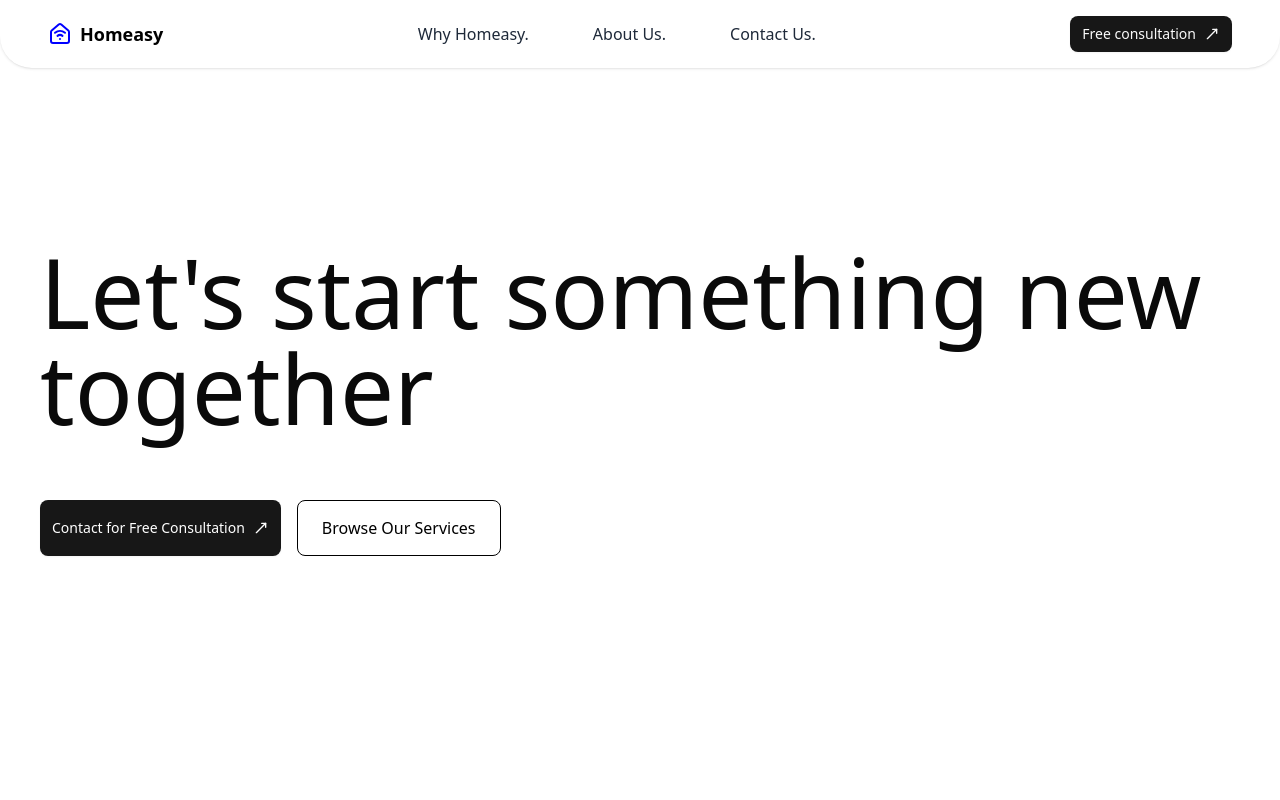
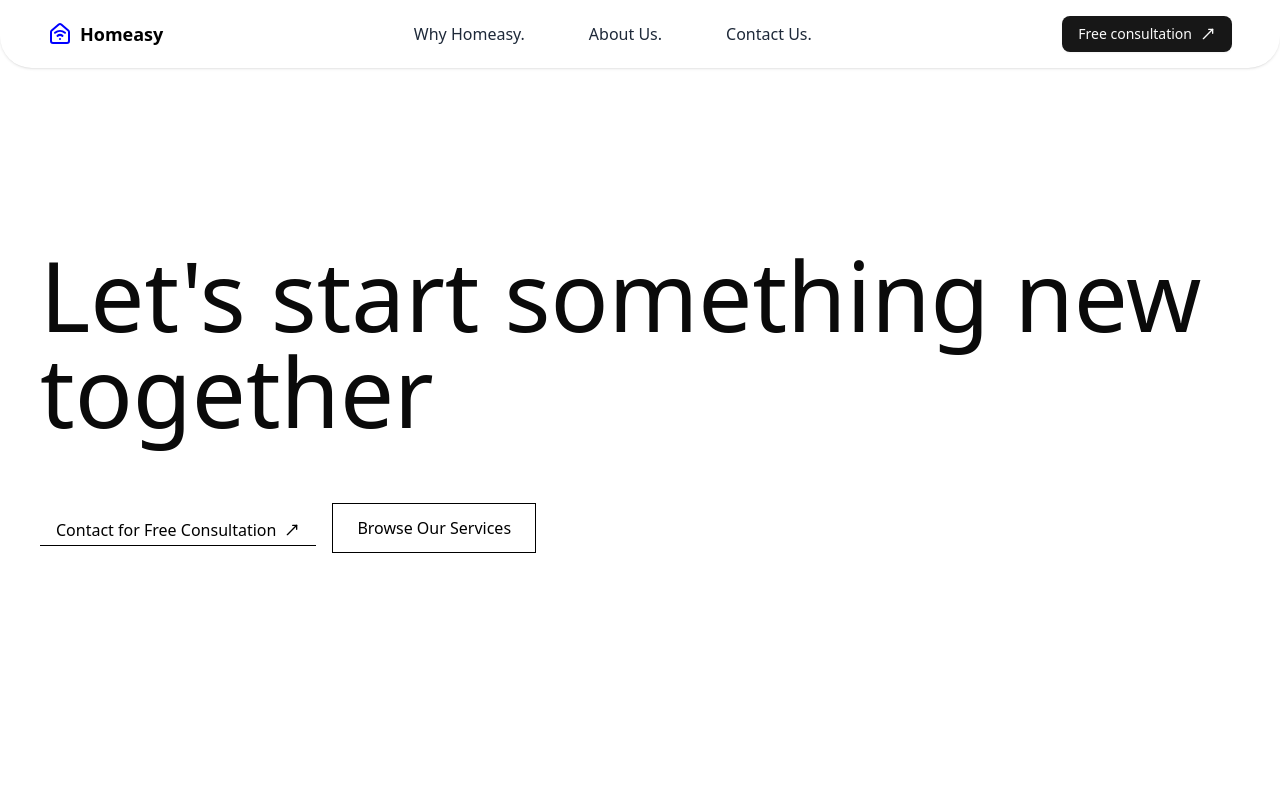
Before and after one commit to Amitkr77/homeasy, a Next.js app: page /contact in a window 1280 px wide. Shown: the top 800 px of the page. Built offline with nearby package versions, Linux system fonts and the light colour scheme.

Commit message:
fixed some frontend bugs

```diff
--- a/src/app/contact/page.jsx
+++ b/src/app/contact/page.jsx
@@ -45,11 +45,13 @@ export default function page() {
         </h1>
         <div
           ref={buttonRef}
-          className="flex flex-col sm:flex-row sm:space-x-4 space-y-4 sm:space-y-0 mt-10"
+          className="flex flex-col items-center sm:flex-row sm:space-x-4 space-y-4 sm:space-y-0 mt-10"
         >
-
-          <FreeConsultationModal buttonClass="text-white py-7 rounded-md  hover:bg-black  " triggerText=" Contact for Free Consultation" />
-          <button className="border border-black text-black py-3 px-6 rounded-md transition cursor-pointer">
+          <FreeConsultationModal
+            buttonClass="text-white  bg-white  text-black  text-base hover:bg-none hover:bg-transparent shadow-none relative after:content-[''] after:absolute after:left-0 after:bottom-0 after:h-[1px] after:w-full after:bg-current after:transition-all after:duration-300 "
+            triggerText=" Contact for Free Consultation"
+          />
+          <button className="border border-black text-black py-3 px-6  transition cursor-pointer hover:bg-black hover:text-white">
             Browse Our Services
           </button>
         </div>
@@ -150,7 +152,7 @@ export default function page() {
 
       {/* CTA */}
       <section className="py-20 sm:py-28 bg-black text-white text-left px-6 sm:px-10">
-        <div className="max-w-5xl mx-auto">
+        <div className="max-w-7xl mx-auto">
           <h2 className="text-4xl sm:text-5xl md:text-6xl font-bold leading-tight mb-6">
             Let's Create Something Exceptional, Together.
           </h2>
@@ -160,7 +162,7 @@ export default function page() {
             <br className="hidden sm:block" />
             Let’s connect and explore how we can bring your ideas to life.
           </p>
-          <button className="text-base sm:text-lg md:text-xl font-semibold py-4 px-8 sm:px-10 rounded-md border-2 border-white bg-black transition duration-300 hover:bg-white hover:text-black hover:border-black">
+          <button className="text-base sm:text-lg md:text-xl font-semibold py-4 px-8 sm:px-10  border-2 border-white bg-black transition duration-300 hover:bg-white hover:text-black hover:border-black">
             Book a Discovery Call
           </button>
         </div>
--- a/src/components/Footer.jsx
+++ b/src/components/Footer.jsx
@@ -1,7 +1,6 @@
 "use client";
 
 import React from "react";
-import { MoveUpRight } from "lucide-react"; // Assuming you're using lucide-react-icons package
 import { gsap } from "gsap";
 import { useEffect, useRef } from "react";
 import { Linkedin, Instagram, Facebook } from "lucide-react"; // Import icons from lucide-react
@@ -31,7 +30,7 @@ function Footer() {
       className="bg-gradient-to-t from-gray-800 to-black text-white py-16 px-8 md:px-24 space-y-12"
     >
       {/* Hero Section: Heading + CTA centered */}
-      <div className="flex flex-col lg:flex-row items-start lg:items-center justify-between  gap-10 bg-black px-6 py-16 rounded-3xl">
+      <div className="flex flex-col lg:flex-row items-start lg:items-end justify-between  gap-10 bg-black px-6 py-16 rounded-3xl">
         <div className="max-w-3xl text-white">
           <h1 className="text-4xl sm:text-5xl lg:text-6xl font-bold leading-tight mb-6">
             Have a World-Changing Idea? <br className="hidden sm:block" />
@@ -43,19 +42,10 @@ function Footer() {
           </p>
         </div>
 
-        {/* <button
-          ref={buttonRef}
-          className="bg-blue-600 text-white px-7 py-4 rounded-full text-lg sm:text-xl font-semibold hover:bg-blue-700 transition-all duration-300 transform hover:scale-105 focus:ring-2 focus:ring-blue-500 focus:outline-none flex items-center gap-2 whitespace-nowrap"
-        >
-          Get Your Free Consultation
-          <MoveUpRight
-            className="transition-transform duration-200 group-hover:scale-125"
-            size={20}
-          />
-        </button> */}
+
         <FreeConsultationModal
           triggerText=" Get Your Free Consultation"
-          buttonClass="border border-white text-indigo-700 hover:bg-gray-600 text-white"
+          buttonClass="border border-white text-indigo-700 hover:bg-gray-600 text-white block rounded-none "
         />
       </div>
 
--- a/src/components/FreeConsultationModal.jsx
+++ b/src/components/FreeConsultationModal.jsx
@@ -16,11 +16,16 @@ export default function FreeConsultationDialog({
     <Dialog>
       {/* Dialog Trigger */}
       <DialogTrigger asChild>
-        <Button className={`group hidden md:flex items-center cursor-pointer ${buttonClass}`}>{triggerText}
-          <MoveUpRight
-          size={18}
-          className="group-hover:scale-120 transition-all duration-300"
-        />
+        <Button
+          className={`group hidden md:block cursor-pointer ${buttonClass}`}
+        >
+          <span className="flex items-center gap-2 justify-center">
+            {triggerText}
+            <MoveUpRight
+              size={18}
+              className="group-hover:scale-120 transition-all duration-300"
+            />
+          </span>
         </Button>
       </DialogTrigger>
 
--- a/src/components/Navbar.jsx
+++ b/src/components/Navbar.jsx
@@ -60,24 +60,14 @@ export default function Header() {
         </div>
 
         {/* Desktop CTA */}
-        {/* <div className="hidden md:block">
-          <button className="bg-blue-600 text-white px-6 py-3 rounded-full hover:bg-blue-700 transition group text-xl cursor-pointer">
-            <span className="flex items-center justify-center gap-2">
-              Free Consultation
-              <MoveUpRight
-                className="group-hover:scale-125 transition-all duration-150"
-                size={20}
-              />
-            </span>
-          </button>
-        </div> */}
-        <FreeConsultationModal className="md:flex hidden" />
+
+        <FreeConsultationModal buttonClass="md:block hidden" />
 
         {/* Mobile Toggle */}
         <div className="md:hidden z-50">
           <button onClick={() => setIsMobileMenuOpen(!isMobileMenuOpen)}>
             <Menu size={28} />
-            </button>
+          </button>
         </div>
       </nav>
 
@@ -88,28 +78,19 @@ export default function Header() {
         }`}
       >
         <div className="h-full flex flex-col justify-center items-center px-6 space-y-6 text-2xl font-semibold text-gray-800 relative">
-
-
           {navItems.map(({ label, path }, idx) => (
             <Link
               key={idx}
               href={path}
               onClick={() => setIsMobileMenuOpen(false)}
-              className="transition hover:underline"
+              className="relative after:content-[''] after:absolute after:left-0 after:bottom-0 after:h-[1px] after:w-0 after:bg-current after:transition-all after:duration-300 hover:after:w-full"
+
             >
               {label}
             </Link>
           ))}
-          {/* <button className="mt-6 bg-blue-600 text-white px-6 py-3 rounded-full hover:bg-blue-700 transition group text-xl">
-            <span className="flex items-center justify-center gap-2">
-              Free Consultation
-              <MoveUpRight
-                className="group-hover:scale-125 transition-all duration-150"
-                size={20}
-              />
-            </span>
-          </button> */}
-          <FreeConsultationModal className="md:hidden flex"/>
+
+          <FreeConsultationModal buttonClass="md:hidden block"/>
           <div className="absolute top-10 right-4">
             <button onClick={() => setIsMobileMenuOpen(false)}>
               <X size={28} />
```
